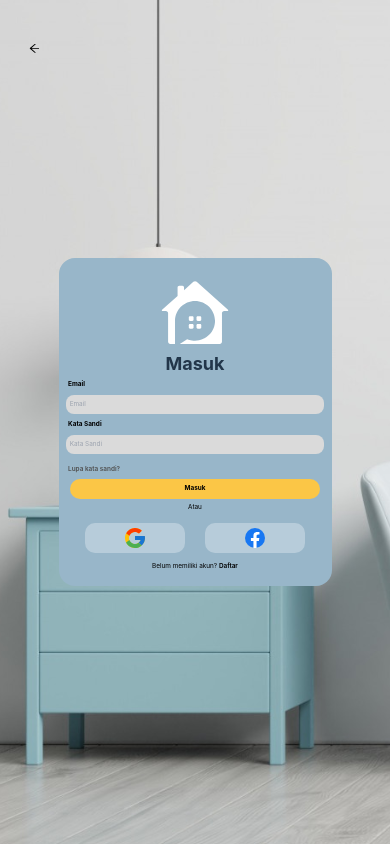
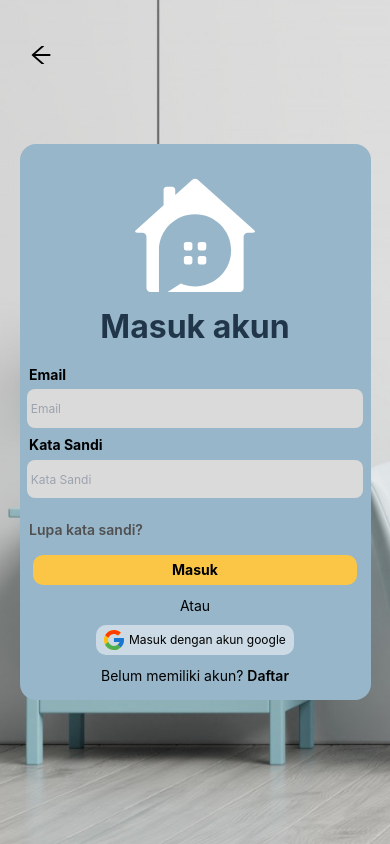
Before and after one commit to mfaishaladiyatma/homepoint-Project, a React (Create React App) app: page /login in a window 390 px wide. Built offline with nearby package versions, Linux system fonts and the light colour scheme; no server answers.

Commit message:
change on price, and hover on detail product

```diff
--- a/src/pages/Login.jsx
+++ b/src/pages/Login.jsx
@@ -124,24 +124,24 @@ export default function Login() {
       <div style={{ backgroundImage: `url(${backgroundImage})` }} className=" bg-cover bg-left-bottom relative font-Inter flex flex-col py-12 h-screen md:h-full items-center justify-center  w-full">
         <div className="absolute top-[5%] left-[3%]">
           <button onClick={() => navigate(-1)} className="ml-10">
-            <AiOutlineArrowLeft className="text-[2rem]" />
+            <AiOutlineArrowLeft className="text-[26px] md:text-[32px]" />
           </button>
         </div>
         {/* mid-section or form */}
 
-        <section className="flex justify-center md:justify-end md:px-24 py-12 w-full ">
+        <section className="flex justify-center lg:justify-end lg:px-24 py-12 w-full ">
           {/* form-section */}
-          <div className="flex flex-col px-3 items-center w-[70%] sm:w-[60%] md:w-[50%] lg:w-[40%]  h-fit bg-[#98B6C9] rounded-[16px] py-6">
+          <div className="flex flex-col px-3 items-center w-[90%] md:w-[80%] lg:w-[45%]  h-fit bg-[#98B6C9] rounded-[16px] py-6 gap-y-6">
             <div className="flex flex-col items-center">
-              <img className="max-w-[80%] w-[50%] sm:w-[80%]" src={homePointLogo} alt="" />
-              <p className="font-bold sm:text-[26px] text-[18px] text-[#22364A]">Masuk</p>
+              <img className="max-w-[80%] sm:w-[80%]" src={homePointLogo} alt="" />
+              <p className="font-bold md:text-[48px] text-[32px] text-[#22364A]">Masuk akun</p>
             </div>
 
             <div className="w-full">
               <div className="flex flex-col gap-y-3 p-2 justify-between rounded-[10px] w-full">
-                <p className=" px-1 font-bold">Email</p>
+                <p className=" px-1 font-bold text-[14px] md:text-[16px]">Email</p>
                 <input
-                  className="focus:outline-none focus:border-[#316093] focus:ring-2 focus:ring-[#316093] focus:bg-white caret-[#6999B8] px-2 h-12 sm:h-12 rounded-[8px] bg-[#DADADA]"
+                  className="focus:outline-none focus:border-[#316093] focus:ring-2 focus:ring-[#316093] focus:bg-white caret-[#6999B8] px-2 h-24 md:h-12 rounded-[8px] bg-[#DADADA] md:text-[14px] text-[12px]"
                   placeholder="Email"
                   type="text"
                   value={email}
@@ -149,9 +149,9 @@ export default function Login() {
                 />
               </div>
               <div className="flex flex-col gap-y-3 p-2 justify-between rounded-[10px] w-full">
-                <p className="px-1 font-bold">Kata Sandi</p>
+                <p className="px-1 font-bold text-[14px] md:text-[16px]">Kata Sandi</p>
                 <input
-                  className="focus:outline-none focus:border-[#316093] focus:ring-2 focus:ring-[#316093] focus:bg-white caret-[#6999B8] px-2 sm:h-12 h-12 rounded-[8px] bg-[#DADADA]"
+                  className="focus:outline-none focus:border-[#316093] focus:ring-2 focus:ring-[#316093] focus:bg-white caret-[#6999B8] px-2 h-24 md:h-12 rounded-[8px] bg-[#DADADA] md:text-[14px] text-[12px]"
                   placeholder="Kata Sandi"
                   type="password"
                   value={password}
@@ -162,7 +162,7 @@ export default function Login() {
 
             <div className="flex justify-star mt-5 px-3 w-full ">
               <button onClick={() => navigate("/forgetpass")}>
-                <p className="text-[#505050] font-semibold">Lupa kata sandi?</p>
+                <p className="text-[#505050] font-semibold text-[14px] md:text-[16px]">Lupa kata sandi?</p>
               </button>
             </div>
 
@@ -170,7 +170,7 @@ export default function Login() {
               <div className="font-bold ">Masuk</div>
             </Link> */}
             <button onClick={handleLogin} className="bg-[#FBC646] w-[95%] py-3 flex justify-center rounded-[10px] mt-3">
-              <div className="font-bold ">Masuk</div>
+              <div className="font-bold text-[14px] md:text-[16px]">Masuk</div>
 
               <Toaster
                 position='bottom-right'
@@ -204,19 +204,20 @@ export default function Login() {
 
             </button>
 
-            <div className="my-3">Atau</div>
+            <div className="text-[14px] md:text-[16px]">Atau</div>
 
-            <div className="flex gap-[20px] justify-center  w-full px-5 my-3">
-              <button className=" w-[100px] py-6 h-[30px] sm:w-full sm:h-[40px] bg-white/30 flex justify-center items-center rounded-[10px]">
+            <div className="flex gap-[20px] justify-center  w-full px-5">
+              <button className=" py-6 h-[30px] w-fit sm:h-[40px] bg-white/50 flex gap-x-3 px-5 justify-center items-center rounded-[10px]">
                 <img className="w-[20px] h-[20px] sm:w-[40px] sm:h-[40px]" src={Google} alt="" />
+                <p className="text-[12px] md:text-[16px]">Masuk dengan akun google</p>
               </button>
-              <button className=" w-[100px] py-6 h-[30px] sm:w-full sm:h-[40px] bg-white/30 flex justify-center items-center rounded-[10px]">
+              {/* <button className=" w-[100px] py-6 h-[30px] sm:w-full sm:h-[40px] bg-white/30 flex justify-center items-center rounded-[10px]">
                 <img className="w-[20px] h-[20px] sm:w-[40px] sm:h-[40px]" src={Facebook} alt="" />
-              </button>
+              </button> */}
             </div>
 
-            <div className="my-3">
-              <p>
+            <div className="mb-3">
+              <p className="text-[14px] md:text-[16px]">
                 Belum memiliki akun?{" "}
                 <span onClick={() => navigate("/register")} className="cursor-pointer font-semibold">
                   Daftar
--- a/src/pages/Register.jsx
+++ b/src/pages/Register.jsx
@@ -49,7 +49,7 @@ export default function Register() {
       <div style={{ backgroundImage: `url(${backgroundImage})` }} className="bg-cover bg-left-bottom relative font-Inter flex flex-col py-12 h-screen md:h-full items-center justify-center  w-full ">
         <div className="absolute top-[5%] left-[3%]">
           <button onClick={() => navigate(-1)} className="ml-10">
-            <AiOutlineArrowLeft className="text-[2rem]" />
+            <AiOutlineArrowLeft className="text-[26px] md:text-[32px]" />
           </button>
         </div>
 
@@ -58,7 +58,7 @@ export default function Register() {
         <section className="flex justify-center px-12 md:justify-end md:px-24 py-12 w-full ">
           {/* Modal */}
           {showModal ?
-            <div className="absolute flex items-center justify-center top-0 right-0 w-full h-full bg-black/50 ">
+            <div className="absolute flex items-center justify-center top-0 right-0 w-full h-full bg-black/50 z-20">
               <div className="flex flex-col items-center justify-center border-2 border-black w-[700px] h-[300px] rounded-[8px] bg-white/90">
                 <p className="font-semibold">Email konfirmasi sudah terkirim ke alamat email anda</p>
                 <button onClick={() => navigate('/login')} className="bg-[#FBC646] w-[50%] mx-auto py-3 rounded-[10px] mt-3">
@@ -71,13 +71,13 @@ export default function Register() {
           {/* form-section */}
           <div className="flex flex-col px-3 items-centerw-[70%] sm:w-[60%] md:w-[50%] lg:w-[40%] h-fit bg-[#98B6C9] rounded-[16px]">
             <div className="flex flex-col items-center">
-              <img className="max-w-[80%]" src={homePointLogo} alt="" />
-              <h2 className="font-bold sm:text-[26px] text-[18px] text-[#22364A]">Daftar akun</h2>
+              <img className="max-w-[80%] " src={homePointLogo} alt="" />
+              <h2 className="font-bold md:text-[48px] text-[32px] text-[#22364A]">Daftar akun</h2>
             </div>
 
             <div className="w-full">
               <div className="flex flex-col gap-y-3 p-2 justify-between rounded-[10px] w-full">
-                <p className="px-1 font-bold">Nama Lengkap</p>
+                <p className="px-1 font-bold text-[14px] md:text-[16px]">Nama Lengkap</p>
                 <input
                   value={namaLengkap}
                   onChange={(e) => setNamaLengkap(e.target.value)}
@@ -87,7 +87,7 @@ export default function Register() {
                 />
               </div>
               <div className="flex flex-col gap-y-3 p-2 justify-between rounded-[10px] w-full">
-                <p className="px-1 font-bold">Email</p>
+                <p className="px-1 font-bold text-[14px] md:text-[16px]">Email</p>
                 <input
                   value={email}
                   onChange={(e) => setEmail(e.target.value)}
@@ -97,7 +97,7 @@ export default function Register() {
                 />
               </div>
               <div className="flex flex-col gap-y-3 p-2 justify-between rounded-[10px] w-full">
-                <p className="px-1 font-bold">Kata Sandi</p>
+                <p className="px-1 font-bold text-[14px] md:text-[16px]">Kata Sandi</p>
                 <input
                   value={password}
                   onChange={(e) => setPassword(e.target.value)}
@@ -108,8 +108,8 @@ export default function Register() {
               </div>
             </div>
 
-            <div className="flex items-center w-full gap-x-5 my-5 px-3">
-              <input value={isChecked} onChange={(e) => setIsChecked(e.target.checked)} className="accent-[#FBC646] w-[20px] h-[30px]" type="checkbox" />
+            <div className="flex items-start w-full gap-x-5 my-5 px-3">
+              <input value={isChecked} onChange={(e) => setIsChecked(e.target.checked)} className="accent-[#FBC646] w-[20px] h-[30px] scale-[1] md:scale-[1.5]" type="checkbox" />
               <div>
                 Dengan mendaftar, Anda menyetujui <span>Syarat &amp; Ketentuan</span> serta <span>Kebijakan Privasi</span> Homepoint
               </div>
@@ -122,17 +122,18 @@ export default function Register() {
             <div className="my-3 text-center mx-auto w-[95%]">Atau</div>
 
             <div className="flex gap-[20px] justify-center  w-full px-5 my-3">
-              <button className=" w-[100px] py-6 h-[30px] sm:w-full sm:h-[40px] bg-white/30 flex justify-center items-center rounded-[10px]">
+              <button className=" py-6 h-[30px] w-fit sm:h-[40px] bg-white/50 flex gap-x-3 px-5 justify-center items-center rounded-[10px]">
                 <img className="w-[20px] h-[20px] sm:w-[40px] sm:h-[40px]" src={Google} alt="" />
+                <p className="text-[12px] md:text-[16px]">Masuk dengan akun google</p>
               </button>
-              <button className=" w-[100px] py-6 h-[30px] sm:w-full sm:h-[40px] bg-white/30 flex justify-center items-center rounded-[10px]">
+              {/* <button className=" w-[100px] py-6 h-[30px] sm:w-full sm:h-[40px] bg-white/30 flex justify-center items-center rounded-[10px]">
                 <img className="w-[20px] h-[20px] sm:w-[40px] sm:h-[40px]" src={Facebook} alt="" />
-              </button>
+              </button> */}
             </div>
 
-            <div className="my-3 flex justify-center w-[95%] mx-auto">
+            <div className="mb-5 flex justify-center w-[95%] mx-auto">
               <div>
-                Sudah memiliki akun?{" "}
+                Sudah memiliki akun?
                 <span onClick={() => navigate("/login")} className=" cursor-pointer font-semibold">
                   Masuk
                 </span>
```
Also changed, not shown: src/components/CarouselBestOffer.jsx (+7 -5 lines), src/components/CarouselRekomendasi.jsx (+5 -3 lines), src/pages/Cart.jsx (+5 -5 lines), src/pages/ProductDetail.js (+11 -8 lines), src/pages/Wishlist.jsx (+6 -6 lines).
